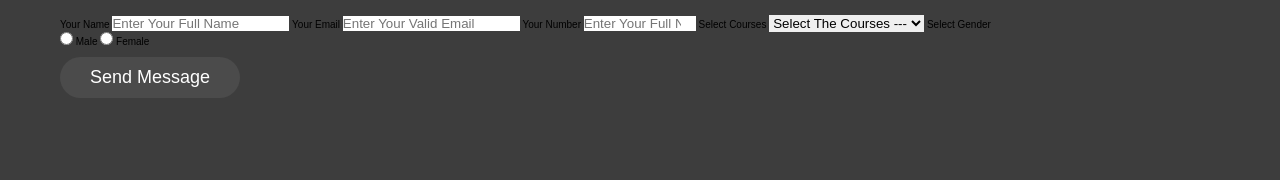
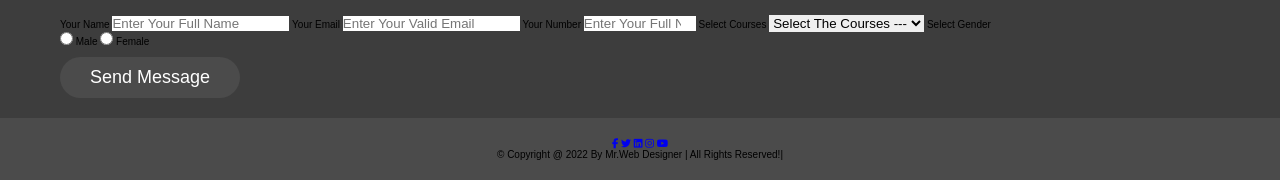
Before and after one commit to LakshmiHadi/online-education, a plain HTML site: page index.html in a window 1280 px wide. Shown: the part 3015-3195 px from the top of the page. Before the commit the page ends 3133 px from the top, so only its background shows below. Drawn offline with nearby package versions, Linux system fonts and the light colour scheme; files whose address does not match are found by name.

Commit message:
Update index.html

```diff
--- a/index.html
+++ b/index.html
@@ -465,6 +465,29 @@
 <!----contact section ends----->
 
 
+<!----footer section starts--->
+
+<footer class="footer">
+
+    <section>
+
+        <div>
+            <a href="#" class="fab fa-facebook-f"></a>
+            <a href="#" class="fab fa-twitter"></a>
+            <a href="#" class="fab fa-linkedin"></a>
+            <a href="#" class="fab fa-instagram"></a>
+            <a href="#" class="fab fa-youtube"></a>
+        </div>
+
+        <div class="credit">&copy; copyright @ 2022 by <span>mr.web designer</span> | all rights reserved!|</div>
+
+    </section>
+
+</footer>
+
+<!----footer section ends--->
+
+
 
 
 
```
